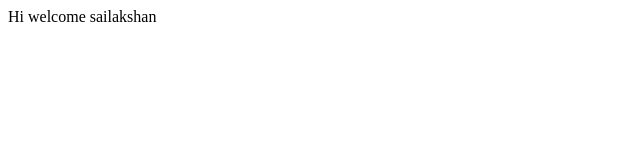
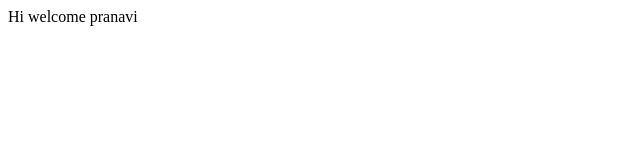
Before and after one commit to banumathi15/web_hook, a plain HTML site: page index.html in a window 1280 px wide. Shown: the full height of the page, 0-640 px from the left. Drawn offline with Linux system fonts and the light colour scheme.

Commit message:
Update index.html

```diff
--- a/index.html
+++ b/index.html
@@ -7,6 +7,6 @@
     <title>Document</title>
 </head>
 <body>
-    Hi welcome sailakshan
+    Hi welcome pranavi
 </body>
 </html>
```
